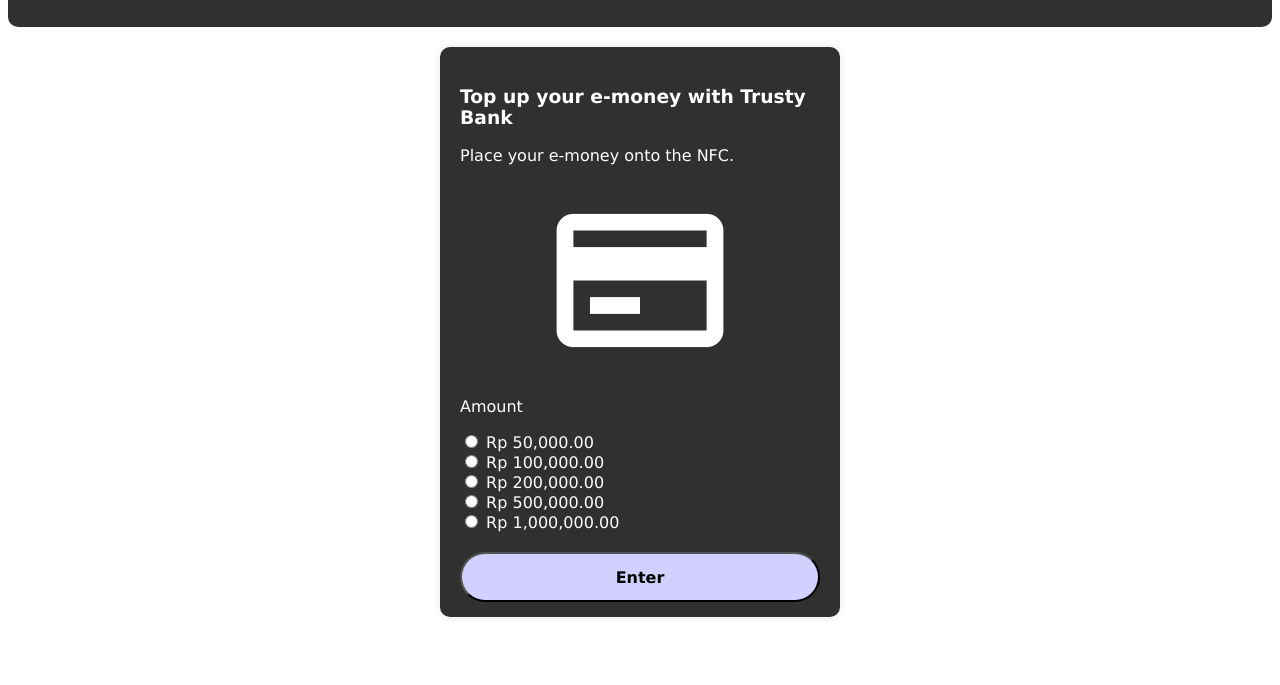
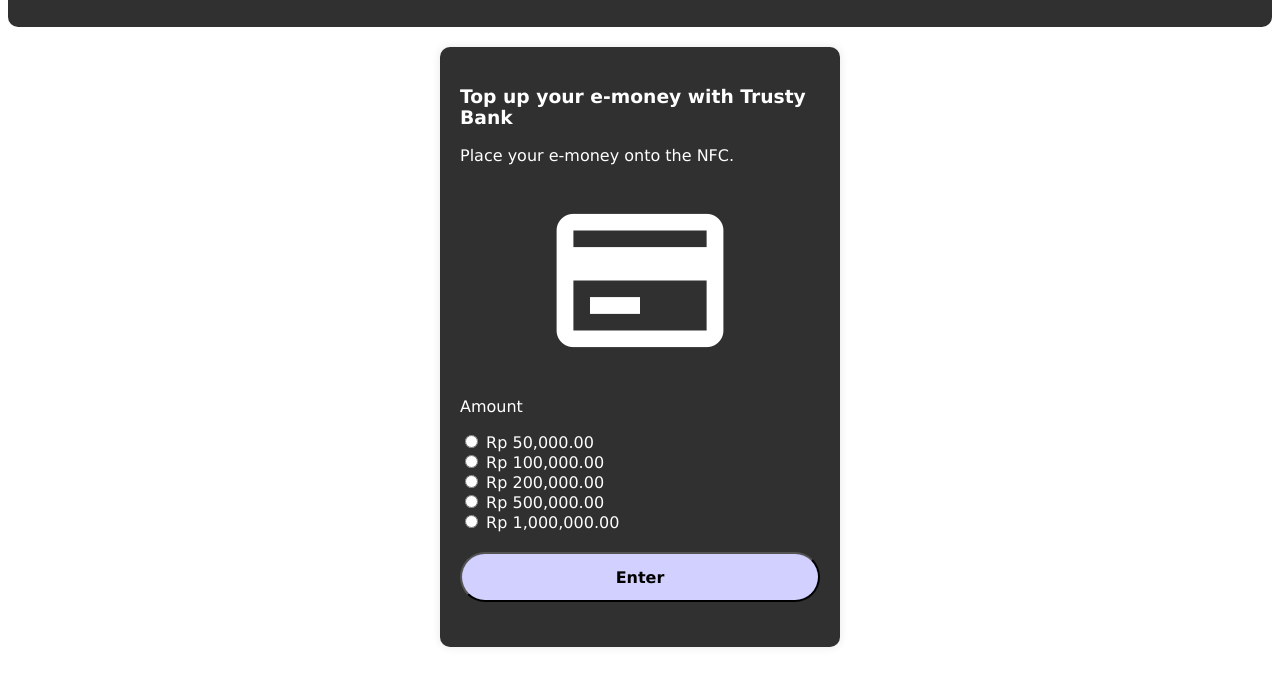
Before and after one commit to vionadjunaidy/2702337602_HCI-Week-6-Forum-Task, a plain HTML site: page index15.html in a window 1280 px wide. Shown: the part 69-754 px from the top of the page. Drawn offline with nearby package versions, Linux system fonts and the light colour scheme.

Commit message:
style15.css

```diff
--- a/style15.css
+++ b/style15.css
@@ -13,7 +13,7 @@
 
 .container {
     width: 400px;
-    height: 570px;
+    height: 600px;
     margin: 20px auto;
     background-color: rgb(48, 48, 48);
     padding: 20px;
```
